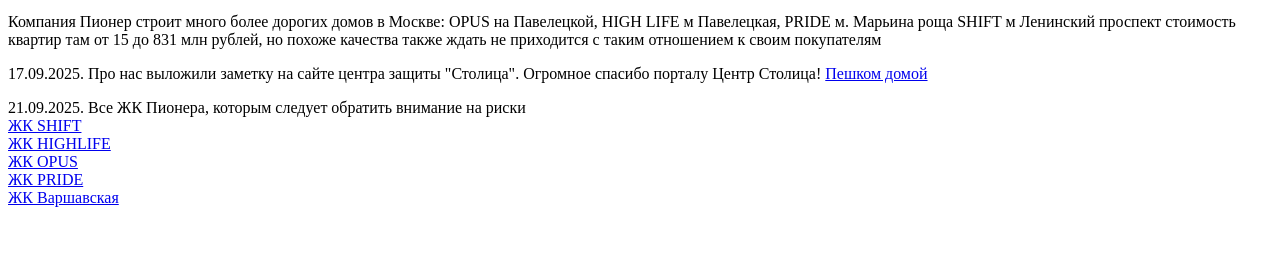
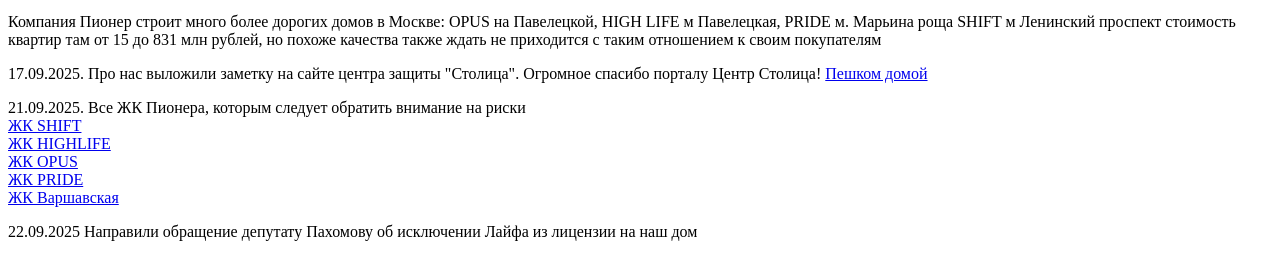
Before and after one commit to lazareva63/lazareva63.github.io, a plain HTML site: page index.html in a window 1280 px wide. Shown: the part 527-800 px from the top of the page. Drawn offline with Linux system fonts and the light colour scheme.

Commit message:
Update index.html

```diff
--- a/index.html
+++ b/index.html
@@ -41,5 +41,6 @@
 			<a href="https://varshavskaya.life">ЖК Варшавская</a><br/>
 
 		</p>
+		<p>22.09.2025 Направили обращение депутату Пахомову об исключении Лайфа из лицензии на наш дом</p>
     </body>
 </html>
```
